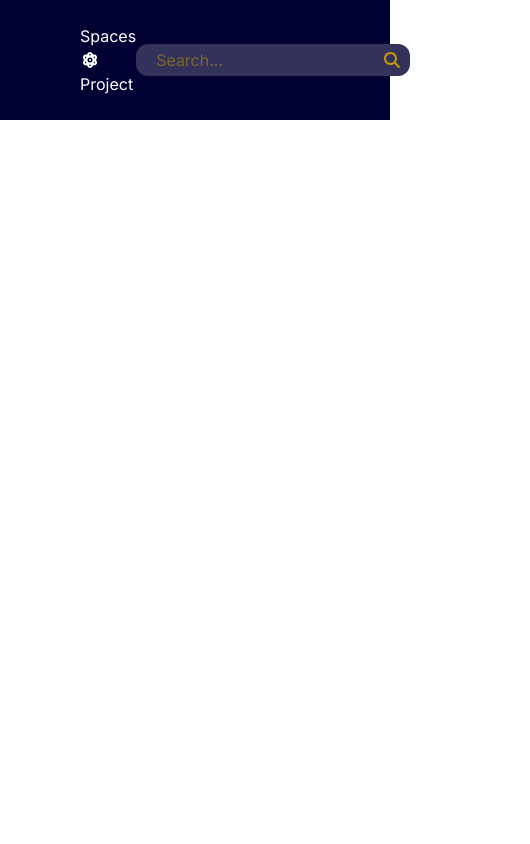
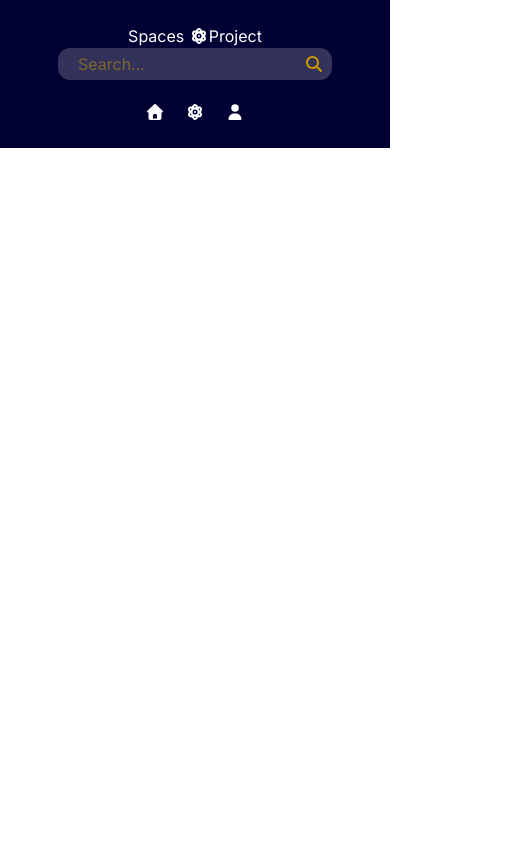
Before and after one commit to RealRinzin/Humber-Reimagining-Interdisciplinary-Learning-App, a Next.js app in the folder frontend/: page / in a window 390 px wide. Shown: the top 844 px of the page, 530 px wide, since content can reach past the window. Built offline with nearby package versions, Linux system fonts and the light colour scheme.

Commit message:
Flex reponsive setting

```diff
--- a/frontend/src/app/layout.tsx
+++ b/frontend/src/app/layout.tsx
@@ -19,7 +19,7 @@ import Footer from "@/components/layout/Footer";
 export const metadata: Metadata = {
   title: "Humber Learning APP",
   description: "Learning through the online educational tech",
-  viewport: "width=device-width, initial-scale=1.0",
+  // viewport: "width=device-width, initial-scale=1.0",
 };
 
 export default function RootLayout({
@@ -32,9 +32,13 @@ export default function RootLayout({
       <body>
         <link rel="icon" href="/img/logo/favicon-32x32.png" />
         <DesktopNavigation />
-
+        {/* <div className="flex flex-col md:flex-row gap-4">
+          <div className="bg-blue-200 p-4">Item 1</div>
+          <div className="bg-green-200 p-4">Item 2</div>
+          <div className="bg-red-200 p-4">Item 3</div>
+        </div> */}
         {children}
-        <Footer/>
+        <Footer />
       </body>
     </html>
   );
--- a/frontend/src/components/ui/navigation/Desktop.tsx
+++ b/frontend/src/components/ui/navigation/Desktop.tsx
@@ -4,9 +4,9 @@ import { faAtom, faHouse, faMagnifyingGlass, faUser } from '@fortawesome/free-so
 export default function DesktopNavigation() {
   return (
     <>
-      <header className='flex justify-between place-items-center py-6 px-20 text-white'>
+      <header className='flex flex-col md:flex-row  justify-between place-items-center py-6 px-20 text-white'>
         <h2 className=''>Spaces <FontAwesomeIcon icon={faAtom} size="1x" />Project</h2>
-        <nav className='flex place-items-center justify-end gap-5'>
+        <nav className='flex flex-col md:flex-row  place-items-center justify-end gap-5'>
           <div id="hb_search" className='rounded-xl relative'>
             <input type="text" className='py-1 px-5 rounded-xl' placeholder='Search...' />
             <FontAwesomeIcon icon={faMagnifyingGlass} size='1x' className='absolute top-2 right-2' />
```
Also changed, not shown: frontend/src/app/page.tsx (line endings or trailing spaces), 1 other file (tests, documents, lock files or other folders).
